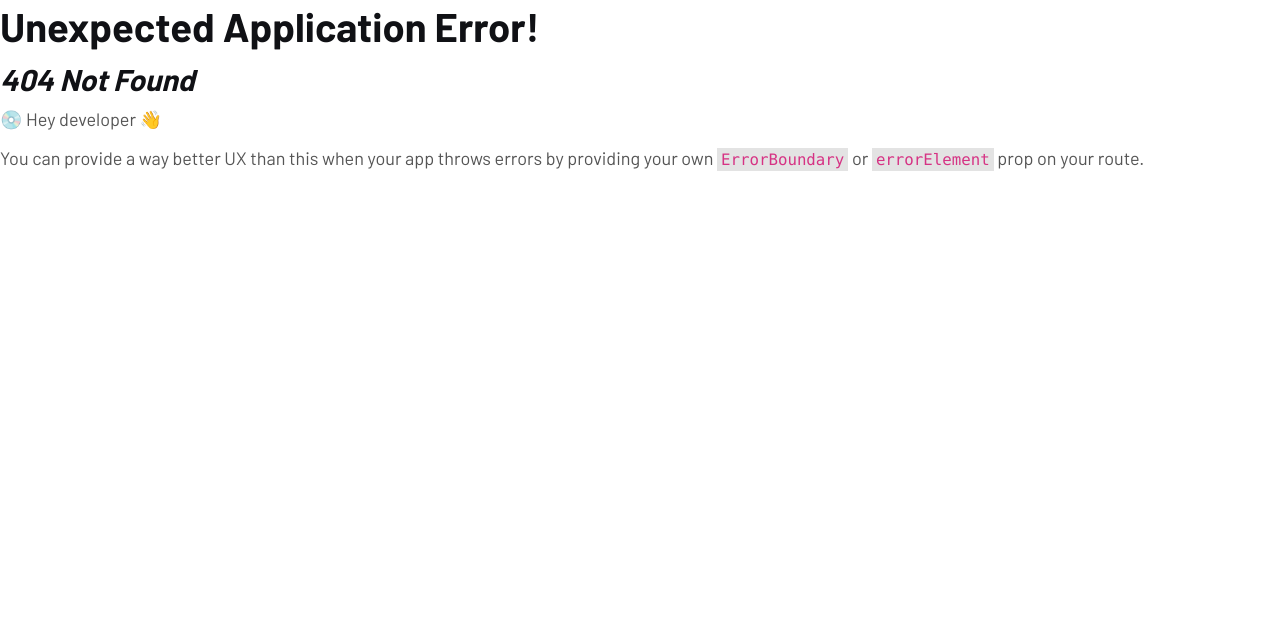
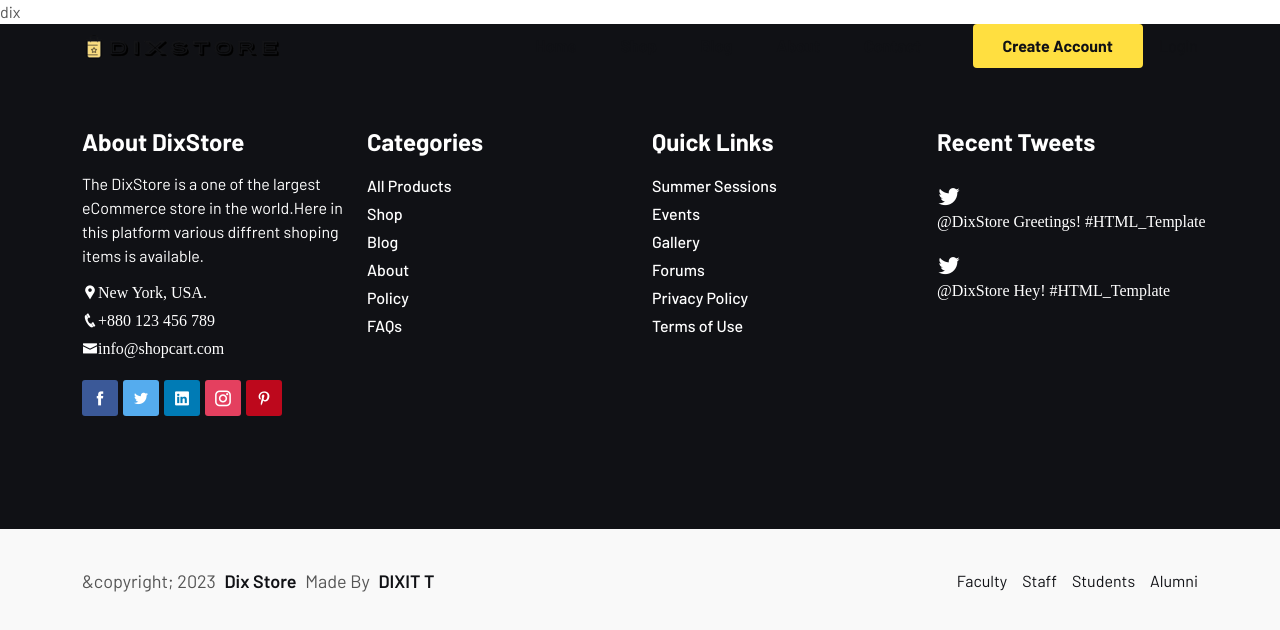
Before and after one commit to thakordixit567/DIX-STORE, a React (Vite) app in the folder DIX-STORE-PRO/: page /shop in a window 1280 px wide. Before the commit this address had no page. Shown: the top 630 px of the page. Built offline with nearby package versions, Linux system fonts and the light colour scheme.

Commit message:
Your commit message

```diff
--- a/DIX-STORE-PRO/src/App.jsx
+++ b/DIX-STORE-PRO/src/App.jsx
@@ -2,6 +2,7 @@
 import { Outlet } from 'react-router-dom'
 import './App.css'
 import Navitems from './Components/Navitems.jsx'
+import Footer from './Components/Footer'
 
 function App() {
 
@@ -10,7 +11,7 @@ function App() {
     <>
       <Navitems/>
       <Outlet/>
-
+      <Footer/>
     </>
   )
 }
--- /dev/null
+++ b/DIX-STORE-PRO/src/Components/Footer.jsx
@@ -0,0 +1,285 @@
+import React from "react";
+import { Link } from "react-router-dom";
+
+const title = "About DixStore";
+const desc =
+  "The DixStore is a one of the largest eCommerce store in the world.Here in this platform various diffrent shoping items is available. ";
+const ItemTitle = "Categories";
+const quickTitle = "Quick Links";
+const tweetTitle = "Recent Tweets";
+
+const addressList = [
+  {
+    iconName: "icofont-google-map",
+    text: "New York, USA.",
+  },
+  {
+    iconName: "icofont-phone",
+    text: "+880 123 456 789",
+  },
+  {
+    iconName: "icofont-envelope",
+    text: "info@shopcart.com",
+  },
+];
+
+const socialList = [
+  {
+    iconName: "icofont-facebook",
+    siteLink: "#",
+    className: "facebook",
+  },
+  {
+    iconName: "icofont-twitter",
+    siteLink: "#",
+    className: "twitter",
+  },
+  {
+    iconName: "icofont-linkedin",
+    siteLink: "#",
+    className: "linkedin",
+  },
+  {
+    iconName: "icofont-instagram",
+    siteLink: "#",
+    className: "instagram",
+  },
+  {
+    iconName: "icofont-pinterest",
+    siteLink: "#",
+    className: "pinterest",
+  },
+];
+
+const ItemList = [
+  {
+    text: "All Products",
+    link: "/shop",
+  },
+  {
+    text: "Shop",
+    link: "/shop",
+  },
+  {
+    text: "Blog",
+    link: "/blog",
+  },
+  {
+    text: "About",
+    link: "/about",
+  },
+  {
+    text: "Policy",
+    link: "#",
+  },
+  {
+    text: "FAQs",
+    link: "/about",
+  },
+];
+
+const quickList = [
+  {
+    text: "Summer Sessions",
+    link: "#",
+  },
+  {
+    text: "Events",
+    link: "#",
+  },
+  {
+    text: "Gallery",
+    link: "#",
+  },
+  {
+    text: "Forums",
+    link: "#",
+  },
+  {
+    text: "Privacy Policy",
+    link: "#",
+  },
+  {
+    text: "Terms of Use",
+    link: "#",
+  },
+];
+
+const tweetList = [
+  {
+    iconName: "icofont-twitter",
+    desc: (
+      <p>
+         <a href="#">@DixStore Greetings! #HTML_Template</a>
+
+      </p>
+    ),
+  },
+  {
+    iconName: "icofont-twitter",
+    desc: (
+      <p>
+        <a href="#">@DixStore Hey! #HTML_Template</a>
+      </p>
+    ),
+  },
+];
+
+const footerbottomList = [
+  {
+    text: "Faculty",
+    link: "#",
+  },
+  {
+    text: "Staff",
+    link: "#",
+  },
+  {
+    text: "Students",
+    link: "#",
+  },
+  {
+    text: "Alumni",
+    link: "#",
+  },
+];
+
+const Footer = () => {
+  return (
+    <footer className="style-2">
+      <div className="footer-top dark-view padding-tb">
+        <div className="container">
+          <div className="row g-4 row-cols-xl-4 row-cols-sm-2 row-cols-1 justify-content-center">
+            <div className="col">
+              <div className="footer-item our-address">
+                <div className="footer-inner">
+                  <div className="footer-content">
+                    <div className="title">
+                      <h4>{title}</h4>
+                    </div>
+                     <div className="content">
+                        <p>{desc}</p>
+                        <ul className="lab-ul office-address">
+                           {
+                            addressList.map((val, i) => (
+                                <li key={i}>
+                                     <i className={val.iconName}>{val.text}</i>
+                                </li>
+                            ))
+                           }
+                        </ul>
+                        <ul className="lab-ul social-icons">
+                           {
+                            socialList.map((val, i) => (
+                                <li key={i}>
+                                  <a href="#" className={val.className}><i className={val.iconName}>{val.text}</i></a>
+                                </li>
+                            ))
+                           }
+                        </ul>
+                     </div>
+                  </div>
+                </div>
+              </div>
+            </div>
+
+            <div className="col">
+              <div className="footer-item our-address">
+                <div className="footer-inner">
+                  <div className="footer-content">
+                    <div className="title">
+                      <h4>{ItemTitle}</h4>
+                    </div>
+                     <div className="content">
+                        <ul className="lab-ul office-address">
+                           {
+                            ItemList.map((val, i) => (
+                                <li key={i}>
+                                    <a href="#">{val.text}</a>
+                                </li>
+                            ))
+                           }
+                        </ul>
+
+                     </div>
+                  </div>
+                </div>
+              </div>
+            </div>
+
+            <div className="col">
+              <div className="footer-item our-address">
+                <div className="footer-inner">
+                  <div className="footer-content">
+                    <div className="title">
+                      <h4>{quickTitle}</h4>
+                    </div>
+                     <div className="content">
+                        <ul className="lab-ul office-address">
+                           {
+                            quickList.map((val, i) => (
+                                <li key={i}>
+                                    <a href="#">{val.text}</a>
+                                </li>
+                            ))
+                           }
+                        </ul>
+
+                     </div>
+                  </div>
+                </div>
+              </div>
+            </div>
+
+            <div className="col">
+              <div className="footer-item twitter-post">
+                <div className="footer-inner">
+                  <div className="footer-content">
+                    <div className="title">
+                      <h4>{tweetTitle}</h4>
+                    </div>
+                     <div className="content">
+                        <ul className="lab-ul office-address">
+                           {
+                            tweetList.map((val, i) => (
+                                <li key={i}>
+                                    <i className={val.iconName}>
+                                        {
+                                           val.desc
+                                        }
+                                        </i>
+                                </li>
+                            ))
+                           }
+                        </ul>
+
+                     </div>
+                  </div>
+                </div>
+              </div>
+            </div>
+
+          </div>
+        </div>
+      </div>
+
+
+        <div className="footer-bottom">
+            <div className="container">
+                <div className="section-wrapper">
+                    <p>&copyright; 2023 <Link to="/"> Dix Store</Link> Made By <a href="/" target="_blank">DIXIT T</a></p>
+                    <div className="footer-bottom-list">
+                        {
+                            footerbottomList.map((val, i) => (
+                                <a href="#" key={i}>{val.text}</a>
+                            ))
+                        }
+                    </div>
+                </div>
+            </div>
+            </div>
+    </footer>
+  );
+};
+
+export default Footer;
--- a/DIX-STORE-PRO/src/Home/home.jsx
+++ b/DIX-STORE-PRO/src/Home/home.jsx
@@ -20,6 +20,7 @@ const home = () => {
       <About/>
       <AppSection/>
       <Sponsor/>
+
     </div></>
   )
 }
--- a/DIX-STORE-PRO/src/assets/sass/sub-stylesheet/_footer.scss
+++ b/DIX-STORE-PRO/src/assets/sass/sub-stylesheet/_footer.scss
@@ -81,12 +81,12 @@ footer {
                                         @extend %flex;
                                         i {
                                             @extend %mr-10;
-                                            font-size: $fs-h4;
+                                            font-size: $fs-h6;
                                             @extend %twitter-color;
-                                            @include transform(translateY(10px));
+                                            @include transform(translateY(1px));
                                         }
                                         p {
-                                            width: calc(100% - 35px);
+                                            width: calc(10% - 3px);
                                             font-size: $fs-base;
                                             a {
                                                 @extend %theme-color;
--- a/DIX-STORE-PRO/src/main.jsx
+++ b/DIX-STORE-PRO/src/main.jsx
@@ -17,13 +17,15 @@ import "././assets/css/style.min.css";
 
 import { createBrowserRouter, RouterProvider } from "react-router-dom";
 import Blog from "./Blog/Blog.jsx";
+import Shop from './shop/Shop.jsx';
 
 const router = createBrowserRouter([
   {
     path: "/",
     element: <App />,
     children: [{ path: "/", element: <Home /> },
-               {path: "/Blog", element: <Blog/>}
+               {path: "/Blog", element: <Blog/>},
+               {path: "/shop", element: <Shop/>}
   ],
   },
 ]);
--- /dev/null
+++ b/DIX-STORE-PRO/src/shop/Shop.jsx
@@ -0,0 +1,11 @@
+import React from 'react'
+
+const shop = () => {
+  return (
+    <div>
+      dix
+    </div>
+  )
+}
+
+export default shop
```
